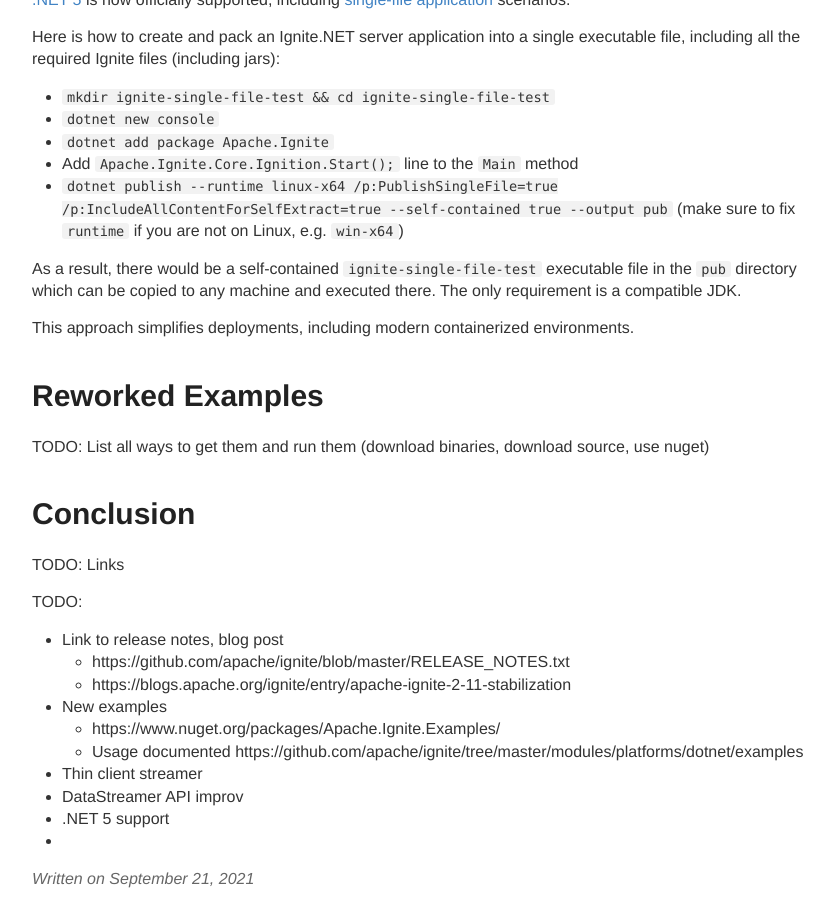
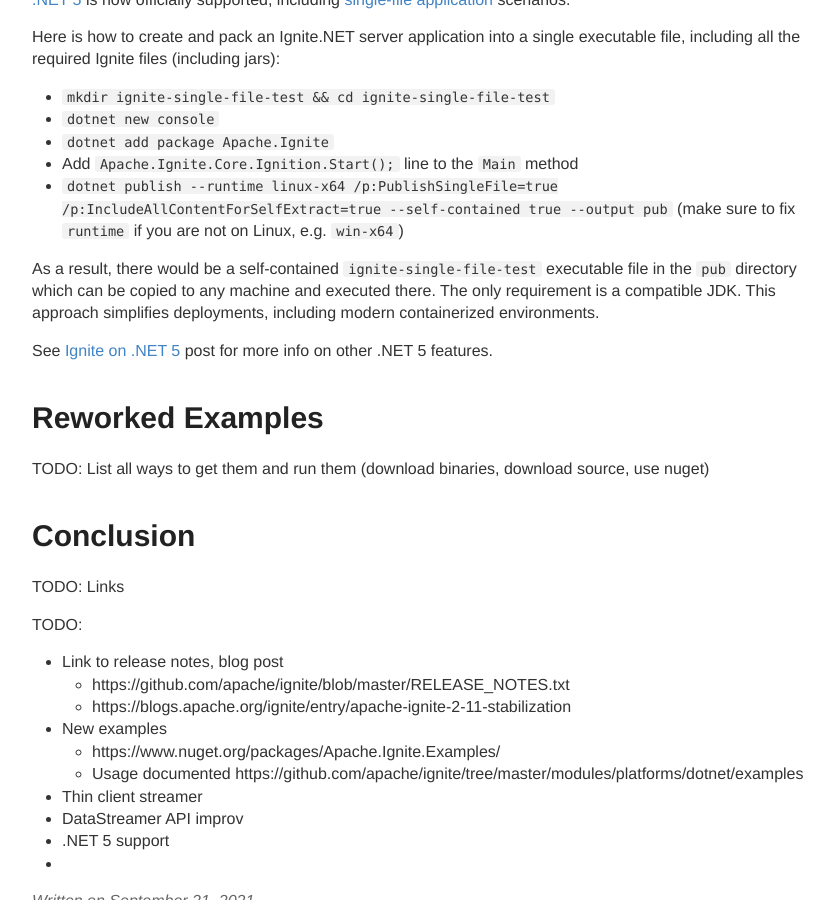
Before and after one commit to ptupitsyn/ptupitsyn.github.io, a Jekyll site: the page built from _posts/2021-09-21-Whats-New-In-Ignite-Net-2.11.md, in a window 1280 px wide and 900 px high, scrolled down 1268 px. Shown: the whole window, without its empty margins (203-1037 px from the left). Built offline with Jekyll 4.4.1, drawn with Linux system fonts in a browser that asks for light colours; comment, search, counter and statistics services are not loaded.

Commit message:
wip examples

```diff
--- a/_posts/2021-09-21-Whats-New-In-Ignite-Net-2.11.md
+++ b/_posts/2021-09-21-Whats-New-In-Ignite-Net-2.11.md
@@ -55,9 +55,9 @@
 * Add `Apache.Ignite.Core.Ignition.Start();` line to the `Main` method
 * `dotnet publish --runtime linux-x64 /p:PublishSingleFile=true /p:IncludeAllContentForSelfExtract=true --self-contained true --output pub` (make sure to fix `runtime` if you are not on Linux, e.g. `win-x64`)
 
-As a result, there would be a self-contained `ignite-single-file-test` executable file in the `pub` directory which can be copied to any machine and executed there. The only requirement is a compatible JDK.
+As a result, there would be a self-contained `ignite-single-file-test` executable file in the `pub` directory which can be copied to any machine and executed there. The only requirement is a compatible JDK. This approach simplifies deployments, including modern containerized environments.
 
-This approach simplifies deployments, including modern containerized environments.
+See [Ignite on .NET 5](2020-11-11-Ignite-on-NET-5.md) post for more info on other .NET 5 features.
 
 # Reworked Examples
 
```
